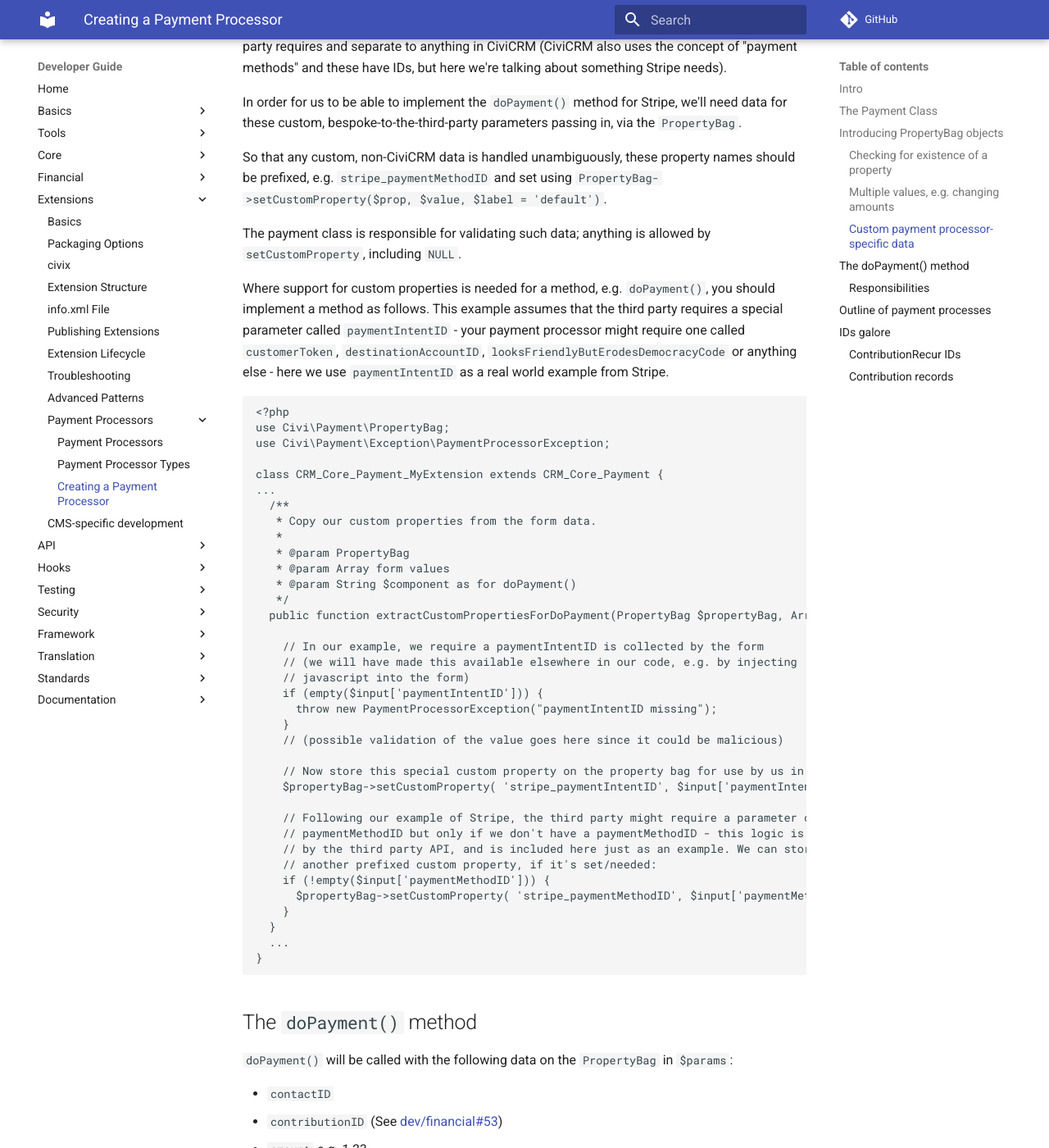
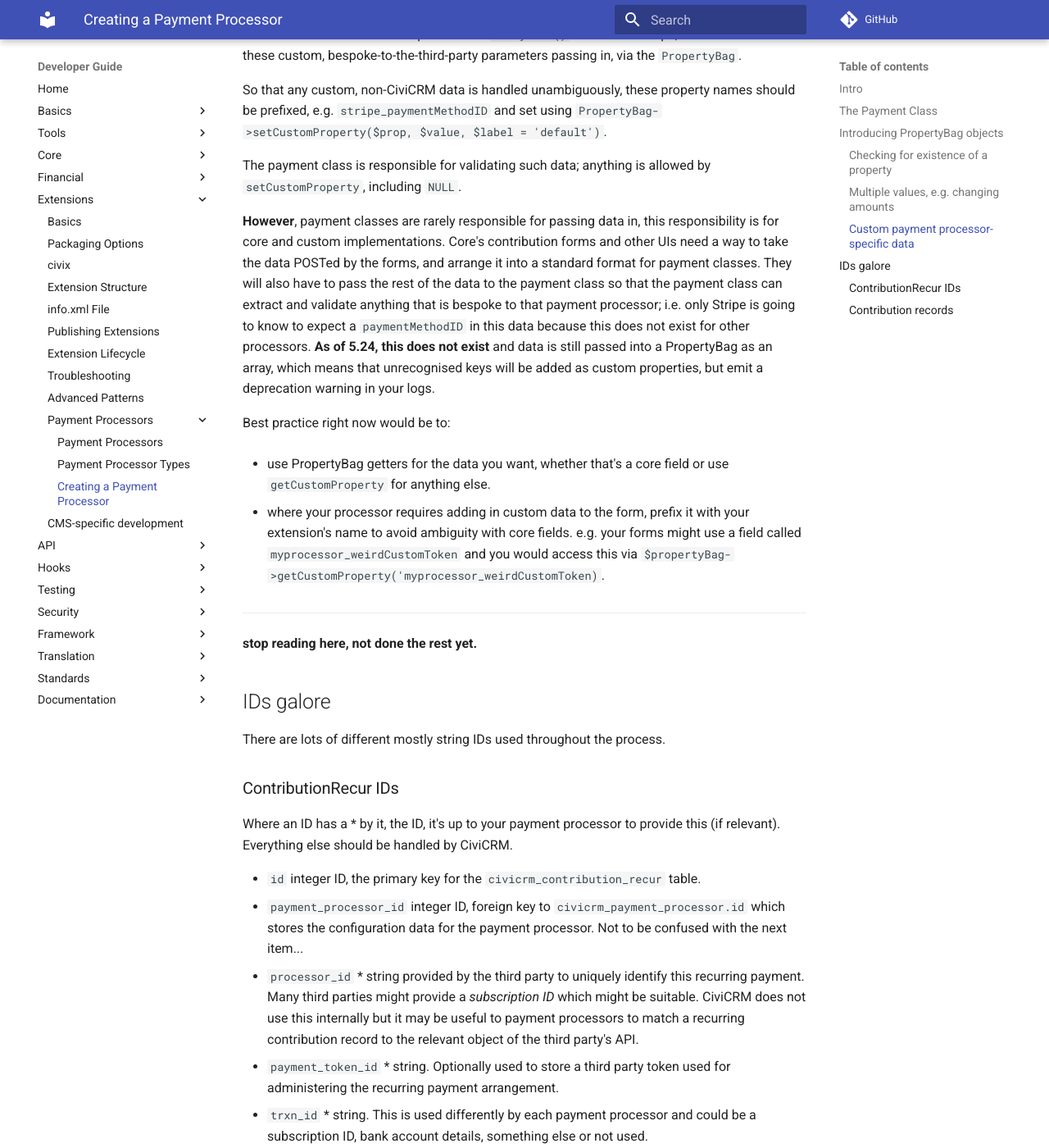
Before and after one commit to civicrm/civicrm-dev-docs, an MkDocs documentation site: the page built from docs/extensions/payment-processors/create.md, in a window 1280 px wide and 1400 px high, scrolled down 3066 px. Shown: the whole window at 82% size. Built offline with MkDocs 1.6.1 and Material for MkDocs 9.7.7, drawn with Linux system fonts in a browser that asks for light colours; comment, search, counter and statistics services are not loaded; some of the changed text lies outside the part shown.

Commit message:
Get Payment Processor creation how-to to "good enough", "better than before" standard, if not perfect!

````diff
--- a/docs/extensions/payment-processors/create.md
+++ b/docs/extensions/payment-processors/create.md
@@ -45,10 +45,7 @@
 
 ## Introducing `PropertyBag` objects
 
-Currently as of 5.19 `$params` is a sprawling array with who-knows-what keys. From 5.21, a better way is to pass in a `Civi\Payment\PropertyBag` object instead.
-
-!!! danger "todo"
-    update 5.21 to actual value
+Currently as of CiviCRM v5.24 `$params` is a sprawling array with who-knows-what keys. However, we are moving to a more prescriptive, typed way to pass in parameters by using a `Civi\Payment\PropertyBag` object instead of an array.
 
 This object has getters and setters that enforce standardised property names and a certain level of validation and type casting. For example, the property `contactID` (note capitalisation) has `getContactID()` and `setContactID()`.
 
@@ -84,10 +81,10 @@
 
 ### Custom payment processor-specific data
 
-!!! danger "todo"
-    This is not yet implemented in core.
+!!! warning "Warning"
+    This is currently holding back a fuller adoption of PropertyBag.
 
-Sometimes a payment processor will requrie custom data. e.g. A company called <em>Stripe</em> offers payment processing gateway services with its own API which requires some extra parameters called `paymentMethodID` and `paymentIntentID` parameters - these are what that particular 3rd party requires and separate to anything in CiviCRM (CiviCRM also uses the concept of "payment methods" and these have IDs, but here we're talking about something Stripe needs).
+Sometimes a payment processor will requrie custom data. e.g. A company called <em>Stripe</em> offers payment processing gateway services with its own API which requires some extra parameters called `paymentMethodID` and `paymentIntentID` - these are what that particular 3rd party requires and separate to anything in CiviCRM (CiviCRM also uses the concept of "payment methods" and these have IDs, but here we're talking about something Stripe needs).
 
 In order for us to be able to implement the `doPayment()` method for Stripe, we'll need data for these custom, bespoke-to-the-third-party parameters passing in, via the `PropertyBag`.
 
@@ -95,102 +92,16 @@
 
 The payment class is responsible for validating such data; anything is allowed by `setCustomProperty`, including `NULL`.
 
-Where support for custom properties is needed for a method, e.g. `doPayment()`, you should implement a method as follows. This example assumes that the third party requires a special parameter called `paymentIntentID` - your payment processor might require one called `customerToken`, `destinationAccountID`, `looksFriendlyButErodesDemocracyCode` or anything else - here we use `paymentIntentID` as a real world example from Stripe.
+**However**, payment classes are rarely responsible for passing data in, this responsibility is for core and custom implementations. Core's contribution forms and other UIs need a way to take the data POSTed by the forms, and arrange it into a standard format for payment classes. They will also have to pass the rest of the data to the payment class so that the payment class can extract and validate anything that is bespoke to that payment processor; i.e. only Stripe is going to know to expect a `paymentMethodID` in this data because this does not exist for other processors. **As of 5.24, this does not exist** and data is still passed into a PropertyBag as an array, which means that unrecognised keys will be added as custom properties, but emit a deprecation warning in your logs.
 
-```php
-<?php
-use Civi\Payment\PropertyBag;
-use Civi\Payment\Exception\PaymentProcessorException;
+Best practice right now would be to:
 
-class CRM_Core_Payment_MyExtension extends CRM_Core_Payment {
-...
-  /**
-   * Copy our custom properties from the form data.
-   *
-   * @param PropertyBag
-   * @param Array form values
-   * @param String $component as for doPayment()
-   */
-  public function extractCustomPropertiesForDoPayment(PropertyBag $propertyBag, Array $input, $component = 'contribute') {
+- use PropertyBag getters for the data you want, whether that's a core field or use `getCustomProperty` for anything else.
 
-    // In our example, we require a paymentIntentID is collected by the form
-    // (we will have made this available elsewhere in our code, e.g. by injecting
-    // javascript into the form)
-    if (empty($input['paymentIntentID'])) {
-      throw new PaymentProcessorException("paymentIntentID missing");
-    }
-    // (possible validation of the value goes here since it could be malicious)
-
-    // Now store this special custom property on the property bag for use by us in doPayment
-    $propertyBag->setCustomProperty( 'stripe_paymentIntentID', $input['paymentIntentID']);
-
-    // Following our example of Stripe, the third party might require a parameter called
-    // paymentMethodID but only if we don't have a paymentMethodID - this logic is dictated
-    // by the third party API, and is included here just as an example. We can store this on
-    // another prefixed custom property, if it's set/needed:
-    if (!empty($input['paymentMethodID'])) {
-      $propertyBag->setCustomProperty( 'stripe_paymentMethodID', $input['paymentMethodID']);
-    }
-  }
-  ...
-}
-```
-
-
-## The `doPayment()` method
-
-`doPayment()` will be called with the following data on the `PropertyBag` in `$params`:
-
-- `contactID`
-- `contributionID` (See [dev/financial#53](https://lab.civicrm.org/dev/financial/issues/53))
-- `amount` e.g. *1.23*
-- `isRecur`
-- `email` A billing address *foo@example.com* that should be used by the external processor (if it uses it at all)
-
-!!! danger
-    The following is a proposal
-
-
-I propose that the following changes are made throughout core: old: `$paymentProcessor->doPayment($params);` new:
-
-```php
-<?php
-$propertyBag = $this->getPropertyBagFromFormData($params);
-$paymentProcessor->extractCustomPropertiesForDoPayment($propertyBag, $params, 'contribute');
-$result = $paymentProcessor->doPayment($propertyBag, 'contribute');
-```
-
-Where `getPropertyBagFromFormData()` deals with all the `setAmount()` etc. as needed, and also handles all the quick-form-specific logic - e.g. getting the correct billing email (see MJWShared trait for example).
+- where your processor requires adding in custom data to the form, prefix it with your extension's name to avoid ambiguity with core fields. e.g. your forms might use a field called `myprocessor_weirdCustomToken` and you would access this via `$propertyBag->getCustomProperty('myprocessor_weirdCustomToken)`.
 
 ----------------------------
 **stop reading here, not done the rest yet.**
-
-
-### Responsibilities
-
-When (attempting) to take a payment:
-
-- When creating a recurring contribution, provide `trxn_id`, `invoice_id`, `processor_id` and `payment_token_id` if/where needed.
-- When attempting to take payment, or when recording a payment result (IPN), provide `trxn_id`, `invoice_id`, `total_amount`, `fee_amount`
-- On recurring payments, it is responsible for managing the following:
-   - `start_date`
-   - `modified_date` ??? Seems confusing between "last time payment received" (in schema xml) but should it be when, e.g. the amount was last changed?
-   - `failure_count`. Number of failed charge attempts since last success. Business rule could be set to deactivate on more than x failures.
-   - `failure_retry_date`
-   - `contribution_status_id`
-   - `next_sched_contribution_date`
-
-
-## Outline of payment processes
-
-1. (If recurring:) Create a Recurring Contribution record
-2. Create a Contribution record and related entities (the recurring record, memberships, events etc.) or "Order" object with status *Pending*
-3. Take, or attempt to take, the payment using the payment processor
-4. Create a Payment for the Contribution. CiviCRM will then complete the Order/Contribution, setting the contribution's status to *Completed* and triggering updates on any related entities.
-
-(UNCLEAR:) Later on, in the case of a recurring contribution, the payment processor may be involved to trigger taking a payment, or your extension's IPN code will be used to process a repeat transaction.
-
-Pre CiviCRM 5.(WHAT?) this process used `Contribution.transact`, `Contribution.completeTransaction`, `Contribution.repeatTransaction` but from CiviCRM 5.(WHAT?) these should be replaced.
 
 ## IDs galore
 
@@ -198,15 +109,15 @@
 
 ### ContributionRecur IDs
 
-Where an ID **is bold** it is expected to, or might be, provided by your payment processor. Everything else should be handled by CiviCRM.
+Where an ID has a \* by it, the ID, it's up to your payment processor to provide this (if relevant). Everything else should be handled by CiviCRM.
 
 - `id` integer ID, the primary key for the `civicrm_contribution_recur` table.
 - `payment_processor_id` integer ID, foreign key to `civicrm_payment_processor.id` which stores the configuration data for the payment processor. Not to be confused with the next item...
-- **`processor_id`** string provided by the third party to uniquely identify this recurring payment. Many third parties might provide a *subscription ID* which might be suitable. CiviCRM does not use this internally but it may be useful to payment processors to match a recurring contribution record to the relevant object of the third party's API.
-- **`payment_token_id`** string. Optionally used to store a third party token used for administering the recurring payment arrangement.
-- **`trxn_id`** string. This is used differently by each payment processor and could be a subscription ID, bank account details, something else or not used.
-- **`invoice_id`** string. Must be unique across all ContributionRecur records. May come from the third party or be generated by your payment processor (IS THIS RIGHT?).
-- **`next_sched_contribution_date`** Next Scheduled Recurring Contribution
+- `processor_id` \* string provided by the third party to uniquely identify this recurring payment. Many third parties might provide a *subscription ID* which might be suitable. CiviCRM does not use this internally but it may be useful to payment processors to match a recurring contribution record to the relevant object of the third party's API.
+- `payment_token_id` \* string. Optionally used to store a third party token used for administering the recurring payment arrangement.
+- `trxn_id` \* string. This is used differently by each payment processor and could be a subscription ID, bank account details, something else or not used.
+- `invoice_id` \* string. Must be unique across all ContributionRecur records. May come from the third party or be generated by your payment processor (IS THIS RIGHT?).
+- `next_sched_contribution_date` \* Next Scheduled Recurring Contribution
 - `financial_type_id` integer points to one of the site's configured Contribution Types like "Donation", or "Event Fees". Payment processors should not normally have anything to do with this; it's not relevant to the third party's purposes.
 - `payment_instrument_id` integer points to one of the site's configured *Payment Methods*. **Your payment processor should normally install its own payment method**. The payment instrument for a (recurring or single) contribution is supposed to be set to the payment processor's configured payment instrument value.
 - `campaign_id` integer foreign key to a CiviCRM Campaign (if in use). The payment processor should not have much to do with this.
@@ -220,8 +131,8 @@
 - `financial_type_id` integer as for recurring records.
 - `contribution_page_id` integer foreign key for payments that were generated by a CiviCRM contribution page.
 - `payment_instrument_id` integer as for recurring records.
-- **`trxn_id`** string. This is used differently by each payment processor and could be a subscription ID, account+check number, etc. Must be unique.
-- **`invoice_id`** string. Must be unique across all Contribution records. May come from the third party or be generated by your payment processor (IS THIS RIGHT?).
+- `trxn_id` \* string. This is used differently by each payment processor and could be a subscription ID, account+check number, etc. Must be unique.
+- `invoice_id` \* string. Must be unique across all Contribution records. May come from the third party or be generated by your payment processor (IS THIS RIGHT?).
 - `contribution_recur_id` integer foreign key used when this is part of a recurring contribution.
 - `address_id` Conditional foreign key to `civicrm_address.id`. We insert an address record for each contribution when we have associated billing name and address data.
 - `campaign_id` integer foreign key to a CiviCRM Campaign (if in use). The payment processor should not have much to do with this.
@@ -279,7 +190,7 @@
 
 1. Identify the processor type {:#type}
 
-   Read about [processor types](types.md) to find out which type you have.
+   Read about [processor types](/extensions/payment-processors/types.md) to find out which type you have.
 
 1. Add the processor to the database
 
@@ -295,19 +206,15 @@
 
     Edit your [info.xml file](../info-xml.md) and add the [typeInfo section](../info-xml.md#typeInfo) with all relevant child elements.
 
+## Example processor
 
-
-### Create the Default Payment Processor File
-
-Depending on your billing mode there are different considerations. The file
-will live in `CRM/Core/Payment` and have the same name as entered into
-your `processor_type` table.
-
+!!! warning
+    The rest of this page is not up to date and needs review. It is left here as some of it may still be helpful, but it should not be considered accurate or best practice.
 
 ### Create Initial Processing File
 
 In our example our file name is UCMPaymentCollection so the name of the
-file we are going to create is UCMPaymentCollection.php
+file we are going to create within our extension's directory is `CRM/Core/Payment/UCMPaymentCollection.php`
 
 It should have this basic template.
 
@@ -881,6 +788,9 @@
 
 ## Testing Processor Plugins {:#testing}
 
+!!! warning
+    This section is still mostly valid advice but your extension should also contain a suite of PHPUnit tests that show how your code is supposed to function in all the given situations it handles.
+
 Here's some suggestions of what you might test once you have written
 your payment processor plug in.
 
````
